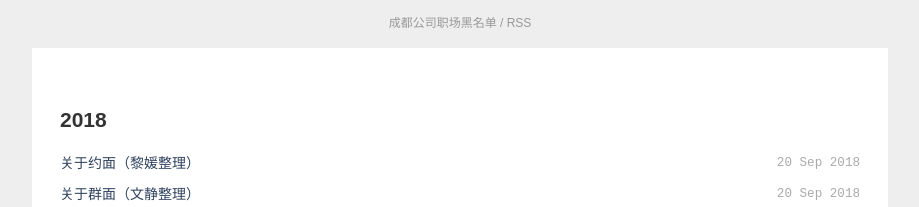
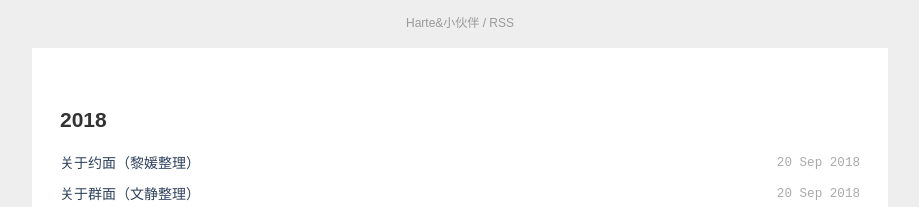
Before and after one commit to Harteyang/harte.top, a Jekyll site: the page built from archive.html, in a window 1280 px wide. Shown: the top 207 px of the page, without its empty margins (180-1099 px from the left). Built offline with Jekyll 4.4.1, drawn with Linux system fonts in a browser that asks for light colours; nearby versions of some CDN libraries; Markdown is read by kramdown in place of the engine named in the settings; comment, search, counter and statistics services are not loaded.

Commit message:
Revert "hello"
This reverts commit 6fc95743d0324165af8da4f402669041d522b49a.

```diff
--- /dev/null
+++ b/CNAME
@@ -0,0 +1 @@
+harte.top
--- a/_config.yml
+++ b/_config.yml
@@ -1,6 +1,6 @@
-name: "成都公司职场黑名单"
-description: "成都公司职场黑名单"
-url: ""
+name: "Harte&小伙伴"
+description: "Harte&HR的小伙伴们."
+url: "https://harte.top"
 markdown: redcarpet
 highlighter: pygments
 exclude: ["fabfile.py*", "*.bak"]
```
Also changed, not shown: favicon.png (added), 1 other file.
